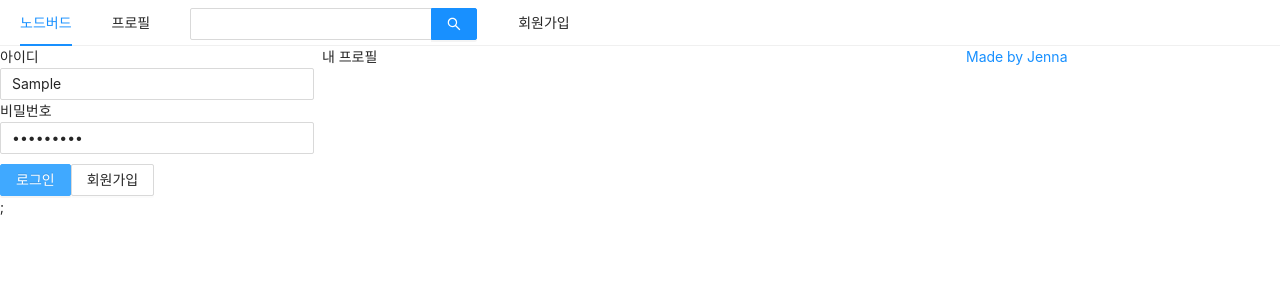
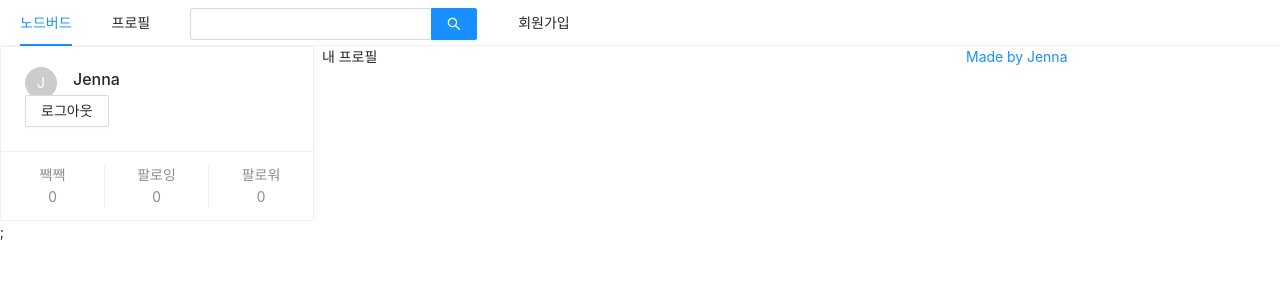
Before and after one commit to ryuiseo/nodebird, a Next.js app: page /profile in a window 1280 px wide. Both pictures are taken after typing "Sample", "Sample123" into the empty fields and a click on the button "로그인". Shown: the top 300 px of the page. Built offline with nearby package versions, Linux system fonts and the light colour scheme.

Commit message:
로그아웃

```diff
--- a/components/AppLayout.js
+++ b/components/AppLayout.js
@@ -36,7 +36,7 @@
       </Menu>
       <Row gutter={8}>
         <Col xs={24} md={6}>
-          {isLoggedIn ? <UserProfile /> : <LoginForm />}
+          {isLoggedIn ? <UserProfile setIsLoggedIn={setIsLoggedIn}/> : <LoginForm setIsLoggedIn={setIsLoggedIn}/>}
         </Col>
         <Col xs={24} md={12}>
           {children}
--- a/components/LoginForm.js
+++ b/components/LoginForm.js
@@ -7,8 +7,10 @@
     margin-top: 10px;
 `;
 //태그안에서 직접 스타일을 조절하게 되면 버츄얼 돔이 객체가 바뀌었다고 인식해서 리랜더링 시킴 => 성능상 좋지않음
-
-const LoginForm =()=>{
+const FormWrapper = styled(Form)`
+    padding: 10px;
+`
+const LoginForm =({setIsLoggedIn})=>{
     const [id, setId] = useState('');
     const [password, setPassword] = useState('');
 
@@ -20,8 +22,13 @@
         setPassword(e.target.value)
     },[]);
 
+    const onSubmitForm =useCallback(()=>{
+        console.log(id,password);
+        setIsLoggedIn(true);
+    },[id, password]);
+
     return (
-        <Form>
+        <FormWrapper onFinish={onSubmitForm}>
             <div>
                 <label htmlFor='user-id'>아이디</label>
                 <br />
@@ -36,7 +43,7 @@
                 <Button type='primary' htmlType='submit' loading={false}>로그인</Button>
                 <Link href='/signup'><a><Button>회원가입</Button></a></Link>
             </ButtonWrapper>
-        </Form>
+        </FormWrapper>
     );
 }
 export default LoginForm;
--- a/components/UserProfile.js
+++ b/components/UserProfile.js
@@ -1,4 +1,24 @@
-const UserProfile=()=>{
+import React , {useCallback} from 'react';
+import {Card, Avatar,Button} from 'antd';
 
-}
+const UserProfile=({setIsLoggedIn})=>{
+    const onLogOut = useCallback(()=>{
+        setIsLoggedIn(false);
+    },[])
+    return (
+        <Card
+            actions={[
+                <div key="twit">짹짹<br />0</div>,
+                <div key="followings">팔로잉<br />0</div>,
+                <div key="follwers">팔로워<br />0</div>
+            ]}
+        >
+            <Card.Meta
+                avatar={<Avatar>J</Avatar>}
+                title='Jenna'
+            />
+            <Button onClick={onLogOut}>로그아웃</Button>
+        </Card>
+    );
+};
 export default UserProfile;
```
